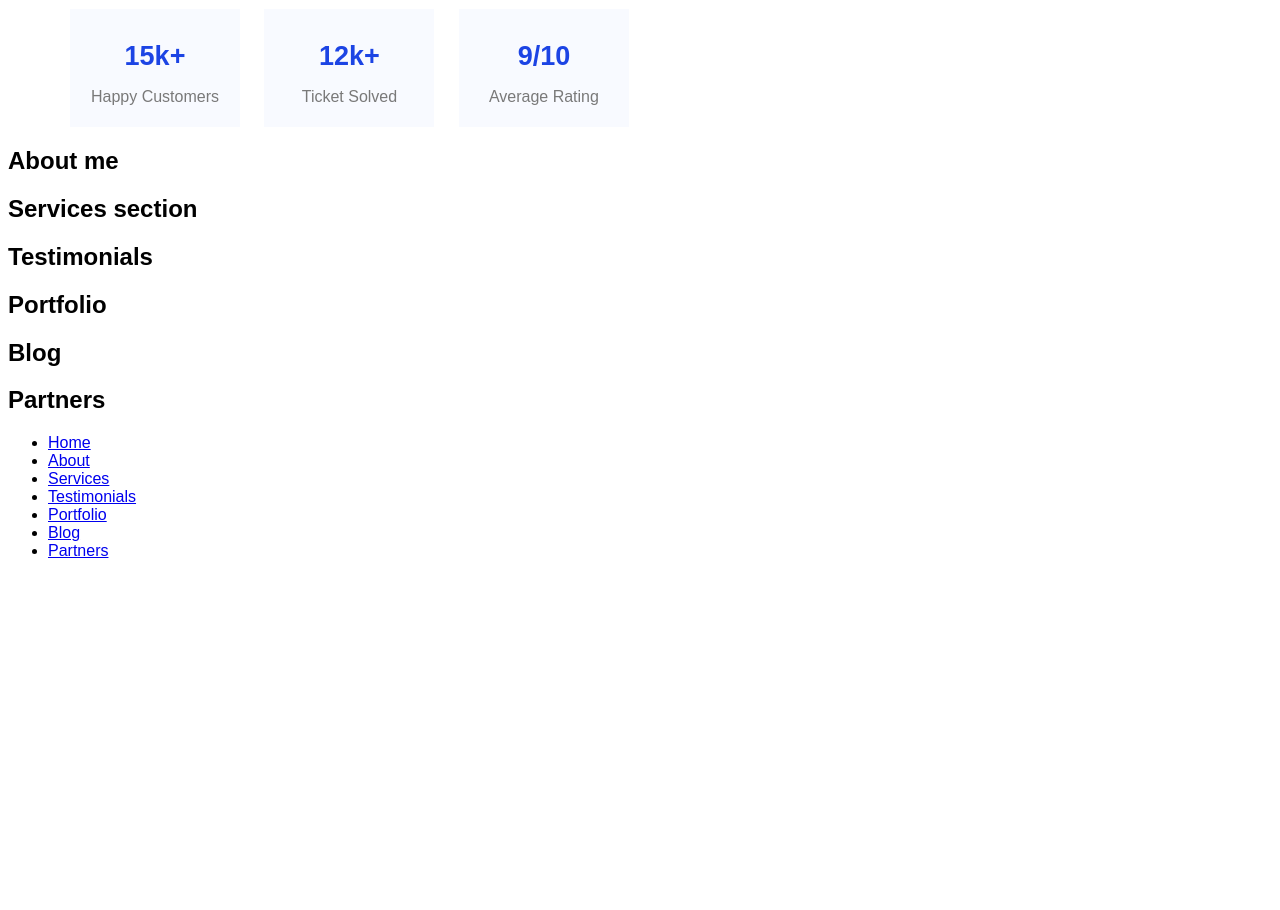
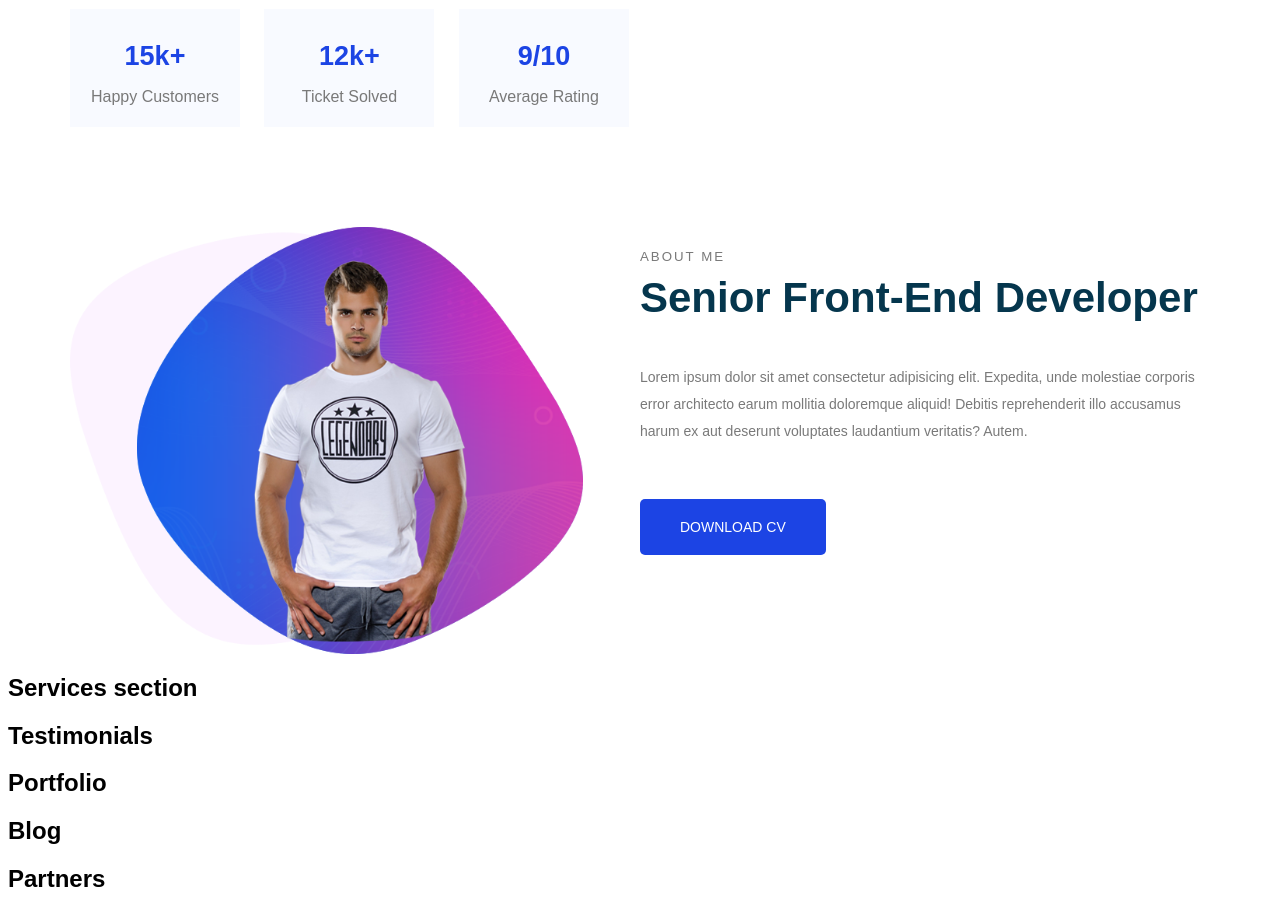
Before and after one commit to whdev36/css-basics, a plain HTML site: page project/index.html in a window 1280 px wide. Shown: the part 900-1810 px from the top of the page. Before the commit the page ends 1476 px from the top, so only its background shows below. Drawn offline with Linux system fonts and the light colour scheme.

Commit message:
update project

```diff
--- a/project/css/main.css
+++ b/project/css/main.css
@@ -56,7 +56,7 @@ body {
     padding: 100px 30px;
 }
 
-.home-section > div {
+.home-section>div {
     width: 50%;
     float: left;
 }
@@ -101,14 +101,6 @@ body {
 
 .home-action {
     margin-top: 30px;
-    border: none;
-    background: #1c44e4;
-    color: #fff;
-    font-weight: 500;
-    font-size: 14px;
-    padding: 20px 40px;
-    cursor: pointer;
-    border-radius: 5px;
 }
 
 /* Statistics */
@@ -136,3 +128,55 @@ body {
     color: #797979;
     font-weight: 300;
 }
+
+/* About me section */
+.about-me {
+    padding: 100px 0;
+}
+
+.about-me>div {
+    width: 50%;
+    float: left;
+}
+
+.about-me-image img {
+    width: 90%;
+}
+
+.section-subtitle {
+    letter-spacing: 2px;
+    font-weight: 500;
+    margin-bottom: 10px;
+    color: #797979;
+    text-transform: uppercase;
+}
+
+.section-title {
+    margin-top: 5px;
+    font-size: 42px;
+    font-weight: 700;
+    text-transform: capitalize;
+    color: #05364d;
+}
+
+.about-me-description {
+    font-size: 14px;
+    font-weight: 300;
+    color: #797979;
+    line-height: 27px;
+}
+
+.button {
+    border: none;
+    background: #1c44e4;
+    color: #fff;
+    font-weight: 500;
+    font-size: 14px;
+    padding: 20px 40px;
+    cursor: pointer;
+    border-radius: 5px;
+}
+
+.about-action {
+    margin-top: 40px;
+}
--- a/project/index.html
+++ b/project/index.html
@@ -60,7 +60,7 @@
                     <a href="#"><i class="fa-brands fa-github"></i></a>
                     <a href="#"><i class="fa-brands fa-vk"></i></a>
                 </div>
-                <button type="button" class="home-action">See my works</button>
+                <button type="button" class="button home-action">See my works</button>
             </div>
             <!-- Home image -->
             <div class="home-image">
@@ -96,11 +96,27 @@
         <!-- /Statistics -->
     </div>
 
-    <!-- About me section -->
-    <section id="about">
-        <h1>About me</h1>
-    </section>
-    <!-- /About me section -->
+    <div class="container">
+        <!-- About me section -->
+        <section id="about" class="about-me">
+            <div class="about-me-image">
+                <img src="./images/about-us.png" alt="about-us">
+            </div>
+            <div class="about-me-info">
+                <h5 class="section-subtitle">About me</h5>
+                <h3 class="section-title">Senior Front-End Developer</h3>
+                <p class="about-me-description">
+                    Lorem ipsum dolor sit amet consectetur adipisicing elit. Expedita, unde molestiae corporis error
+                    architecto earum mollitia doloremque aliquid! Debitis reprehenderit illo accusamus harum ex aut
+                    deserunt
+                    voluptates laudantium veritatis? Autem.
+                </p>
+                <button type="button" class="button about-action to-uppercase">Download CV</button>
+            </div>
+        </section>
+        <div class="clearfix"></div>
+        <!-- /About me section -->
+    </div>
 
     <!-- Services section -->
     <section id="services">
```
Also changed, not shown: project/images/about-us.png (added).
